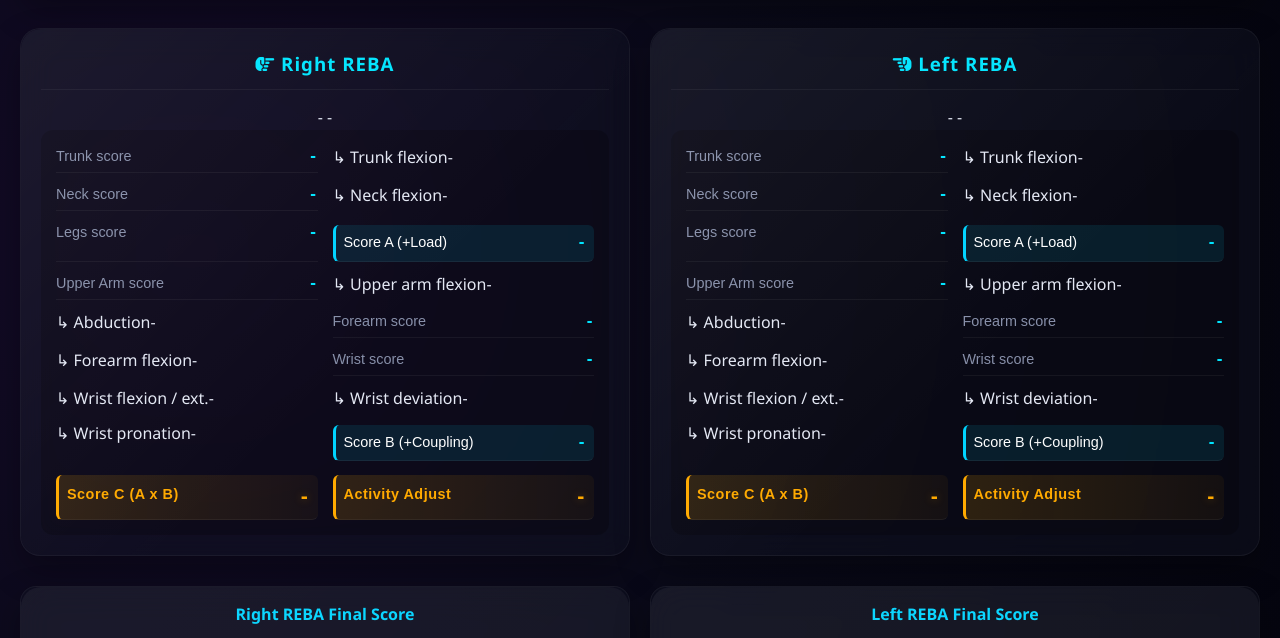
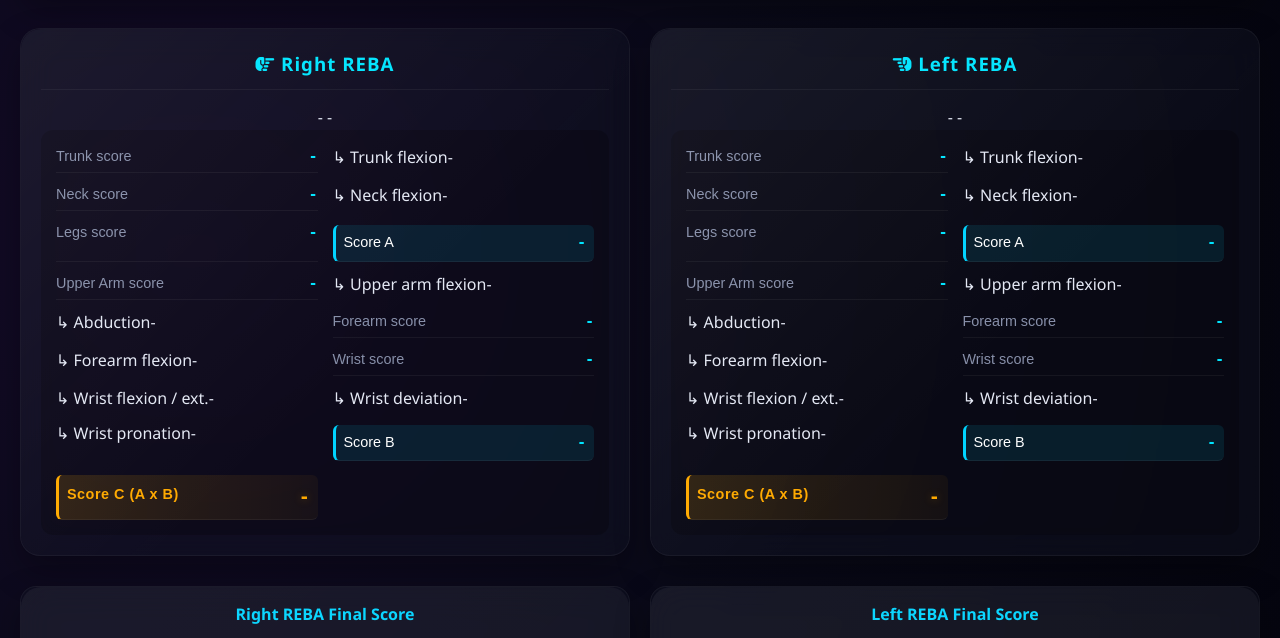
Before and after one commit to charrada1993/Ergo_Sensor, a Flask app: page /reba in a window 1280 px wide. Shown: the part 1749-2387 px from the top of the page. Run offline with Flask 3, Linux system fonts and the light colour scheme; the visitor is signed in with stand-in values (Sample User, id 1); parts of the project's set-up code (start-up, migrations or seed data) failed here and were passed over; some libraries are stand-ins or nearby versions.

Commit message:
style: remove load, effort, coupling and activity adjust from UI
- Removed (+muscle+load) references from RULA template
- Removed (+Load), (+Coupling), and Activity Adjust from REBA template
- The system now purely reflects kinematic angles for scoring

```diff
--- a/templates/reba.html
+++ b/templates/reba.html
@@ -213,7 +213,7 @@
       <div class="detail-item"><span>Neck score</span><span id="reba-right-neck">-</span></div>
       <div class="angle-sub"><span>↳ Neck flexion</span><span id="reba-right-neck-flex">-</span></div>
       <div class="detail-item"><span>Legs score</span><span id="reba-right-legs">-</span></div>
-      <div class="detail-item highlight"><span>Score A (+Load)</span><span id="reba-right-a">-</span></div>
+      <div class="detail-item highlight"><span>Score A</span><span id="reba-right-a">-</span></div>
       <div class="detail-item"><span>Upper Arm score</span><span id="reba-right-ua">-</span></div>
       <div class="angle-sub"><span>↳ Upper arm flexion</span><span id="reba-right-ua-flex">-</span></div>
       <div class="angle-sub"><span>↳ Abduction</span><span id="reba-right-ua-abd">-</span></div>
@@ -223,9 +223,8 @@
       <div class="angle-sub"><span>↳ Wrist flexion / ext.</span><span id="reba-right-wrist-flex">-</span></div>
       <div class="angle-sub"><span>↳ Wrist deviation</span><span id="reba-right-wrist-dev">-</span></div>
       <div class="angle-sub"><span>↳ Wrist pronation</span><span id="reba-right-wrist-pron">-</span></div>
-      <div class="detail-item highlight"><span>Score B (+Coupling)</span><span id="reba-right-b">-</span></div>
+      <div class="detail-item highlight"><span>Score B</span><span id="reba-right-b">-</span></div>
       <div class="detail-item important"><span>Score C (A x B)</span><span id="reba-right-c">-</span></div>
-      <div class="detail-item important"><span>Activity Adjust</span><span id="reba-right-act">-</span></div>
     </div>
   </div>
   <!-- Left REBA -->
@@ -241,7 +240,7 @@
       <div class="detail-item"><span>Neck score</span><span id="reba-left-neck">-</span></div>
       <div class="angle-sub"><span>↳ Neck flexion</span><span id="reba-left-neck-flex">-</span></div>
       <div class="detail-item"><span>Legs score</span><span id="reba-left-legs">-</span></div>
-      <div class="detail-item highlight"><span>Score A (+Load)</span><span id="reba-left-a">-</span></div>
+      <div class="detail-item highlight"><span>Score A</span><span id="reba-left-a">-</span></div>
       <div class="detail-item"><span>Upper Arm score</span><span id="reba-left-ua">-</span></div>
       <div class="angle-sub"><span>↳ Upper arm flexion</span><span id="reba-left-ua-flex">-</span></div>
       <div class="angle-sub"><span>↳ Abduction</span><span id="reba-left-ua-abd">-</span></div>
@@ -251,9 +250,8 @@
       <div class="angle-sub"><span>↳ Wrist flexion / ext.</span><span id="reba-left-wrist-flex">-</span></div>
       <div class="angle-sub"><span>↳ Wrist deviation</span><span id="reba-left-wrist-dev">-</span></div>
       <div class="angle-sub"><span>↳ Wrist pronation</span><span id="reba-left-wrist-pron">-</span></div>
-      <div class="detail-item highlight"><span>Score B (+Coupling)</span><span id="reba-left-b">-</span></div>
+      <div class="detail-item highlight"><span>Score B</span><span id="reba-left-b">-</span></div>
       <div class="detail-item important"><span>Score C (A x B)</span><span id="reba-left-c">-</span></div>
-      <div class="detail-item important"><span>Activity Adjust</span><span id="reba-left-act">-</span></div>
     </div>
   </div>
 </div>
```
Also changed, not shown: templates/rula.html (+4 -4 lines).
